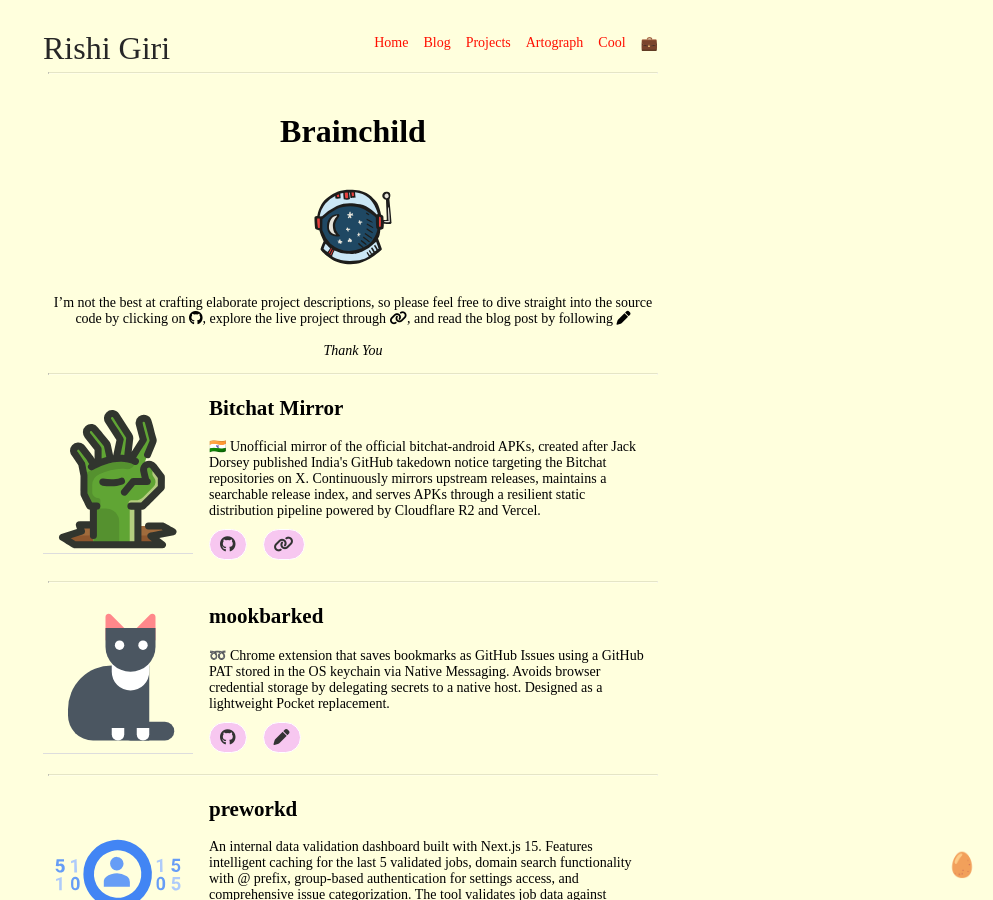
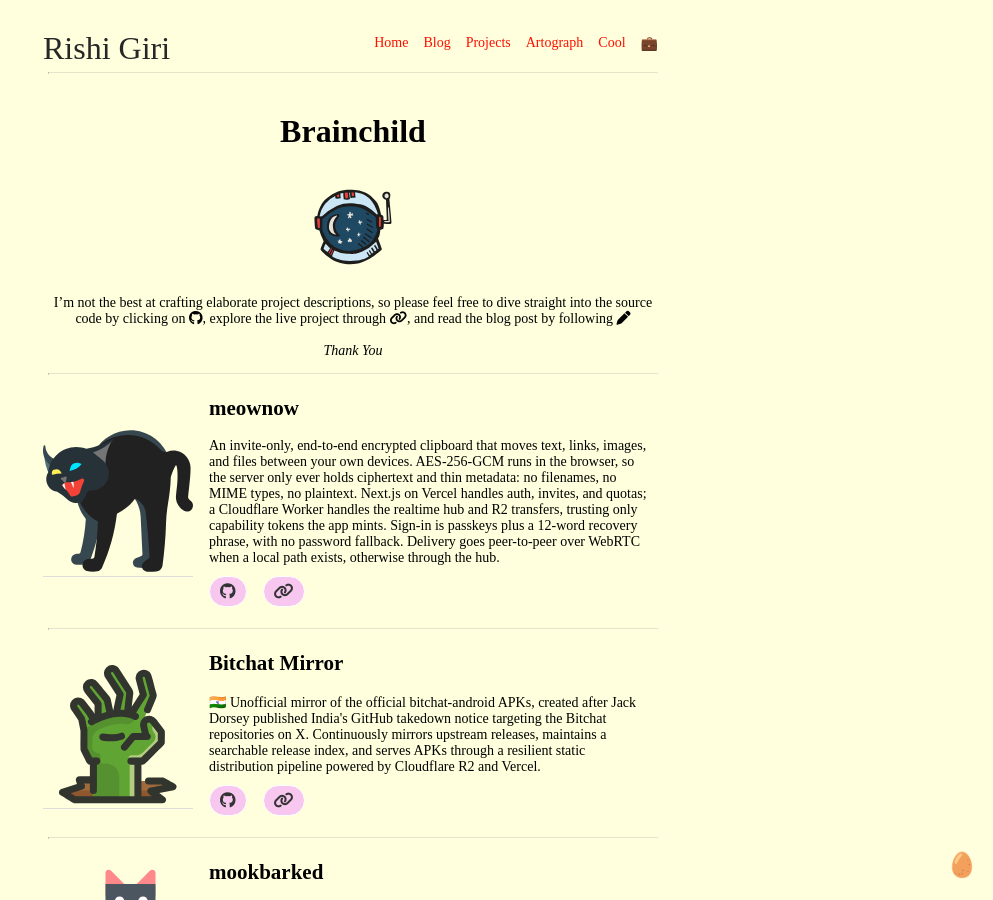
Before and after one commit to CodeDotJS/space, a Jekyll site: the page built from projects.md, in a window 1280 px wide and 900 px high. Shown: the whole window, without its empty margins (287-1280 px from the left). Built offline with Jekyll 4.4.1, drawn with Linux system fonts in a browser that asks for light colours; nearby versions of some CDN libraries; some web fonts are replaced.

Commit message:
build: meownow

```diff
--- a/_data/projects.yml
+++ b/_data/projects.yml
@@ -1,3 +1,9 @@
+- image: "meownow.svg"
+  title: "meownow"
+  description: "An invite-only, end-to-end encrypted clipboard that moves text, links, images, and files between your own devices. AES-256-GCM runs in the browser, so the server only ever holds ciphertext and thin metadata: no filenames, no MIME types, no plaintext. Next.js on Vercel handles auth, invites, and quotas; a Cloudflare Worker handles the realtime hub and R2 transfers, trusting only capability tokens the app mints. Sign-in is passkeys plus a 12-word recovery phrase, with no password fallback. Delivery goes peer-to-peer over WebRTC when a local path exists, otherwise through the hub."
+  github: "meownow"
+  preview: "https://meownow.vercel.app"
+
 - image: "bitchat-mirror.svg"
   title: "Bitchat Mirror"
   description: "🇮🇳 Unofficial mirror of the official bitchat-android APKs, created after Jack Dorsey published India's GitHub takedown notice targeting the Bitchat repositories on X. Continuously mirrors upstream releases, maintains a searchable release index, and serves APKs through a resilient static distribution pipeline powered by Cloudflare R2 and Vercel."
```
